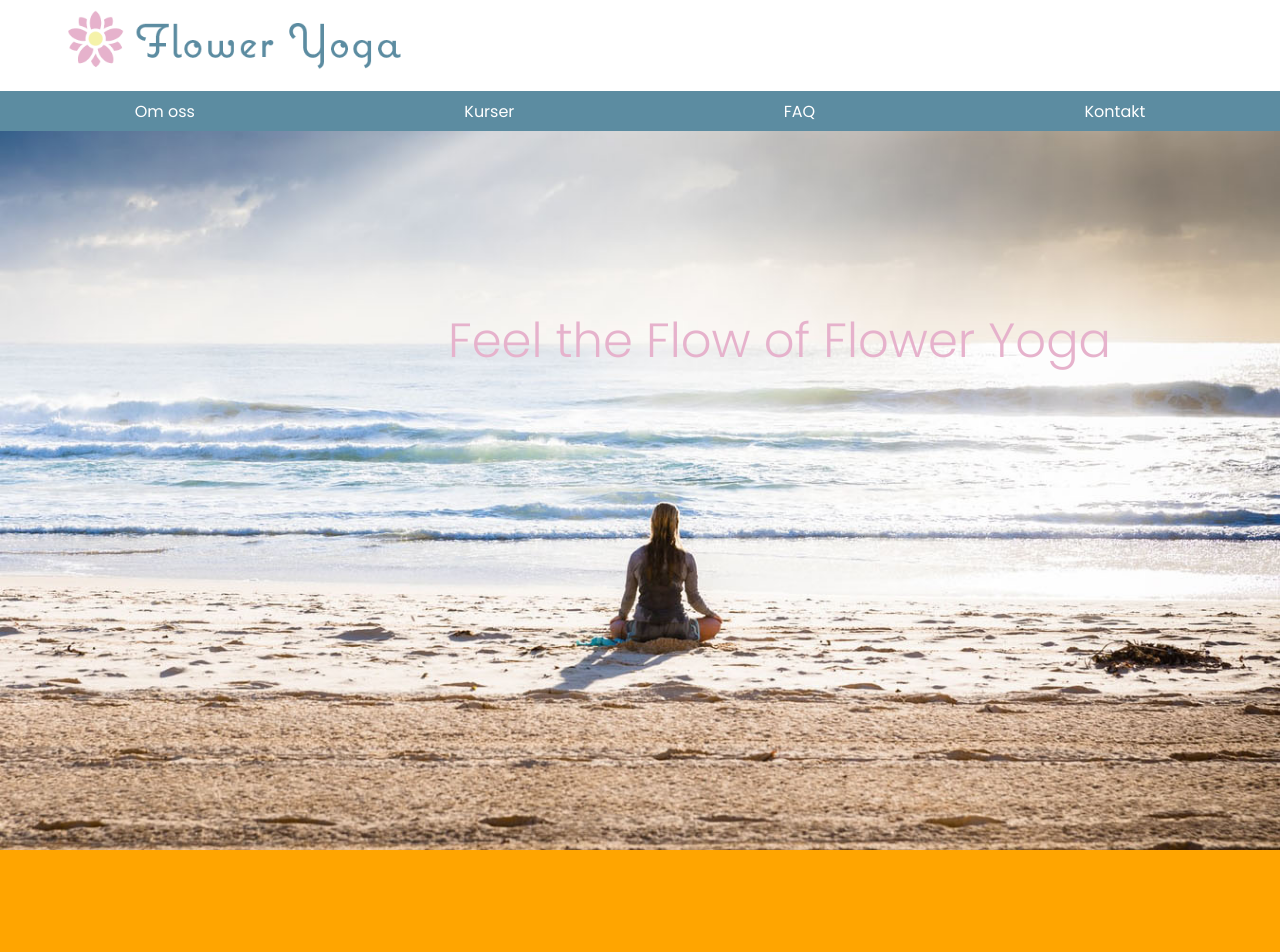
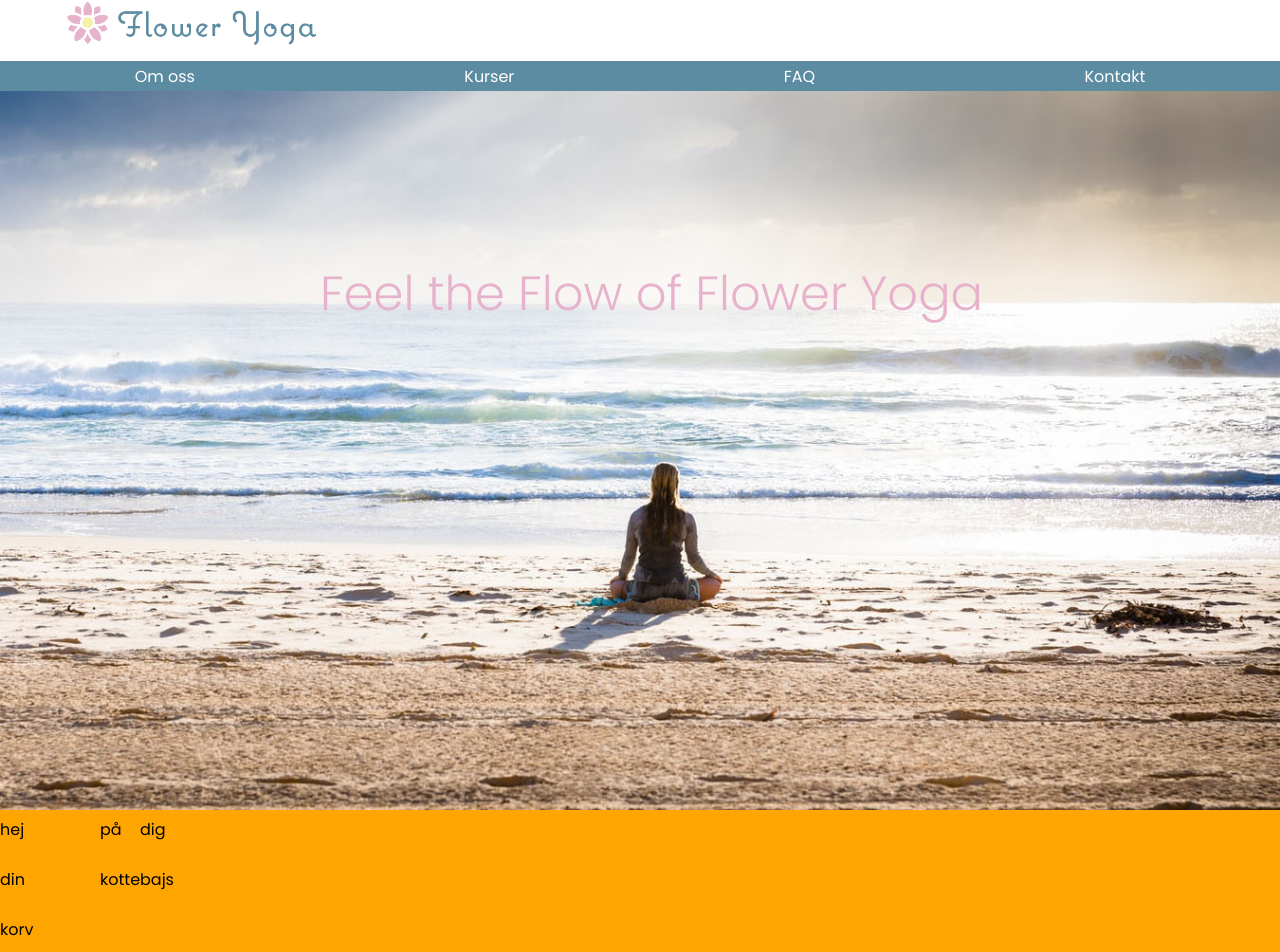
Before and after one commit to Anne-Lie-Back/yogaSummerProject, a React (Create React App) app in the folder client/: page / in a window 1280 px wide. Shown: the part 9-961 px from the top of the page. Before the commit the page ends 866 px from the top, so only its background shows below. Built offline with nearby package versions, Linux system fonts and the light colour scheme.

Commit message:
main content grid started

```diff
--- /dev/null
+++ b/client/src/components/HomeContent.tsx
@@ -0,0 +1,60 @@
+import React from 'react';
+import styled from '@emotion/styled'
+
+const GridContainer = styled("div")`
+    display: grid;
+    grid-template-columns: 100px 40px 40px;
+    grid-template-rows: 50px 50px 50px;
+    grid-template-areas:
+    "sideImage story story"
+    "courseIcon moreInfo moreInfo"
+    "course1 course2 course3"
+    ;
+
+    & .sideImage{
+        grid-area: 'sideImage';
+        background-color: 'blue';
+    }
+
+    & .story{
+        grid-area: 'story';
+    }
+
+    & .courseIcon{
+        grid-area: 'courseIcon';
+    }
+
+    & .moreInfo{
+        grid-area: 'moreInfo';
+    }
+
+    & .course1{
+        grid-area: 'course1';
+    }
+
+    & .course2{
+        grid-area: 'course2';
+    }
+
+    & .course3{
+        grid-area: 'course3';
+    }
+
+`
+function HomeContent() {
+    return(
+        <>
+          <GridContainer>
+                <div className = "sideImage">hej</div>
+                <div className = "story">på</div>
+                <div className = "courseIcon">dig</div>
+                <div className = "moreInfo">din</div>
+                <div className = "course1">kotte</div>
+                <div className = "course2">bajs</div>
+                <div className= "course3">korv</div>
+            </GridContainer>
+        </>
+    )
+}
+
+export default HomeContent;
--- a/client/src/components/header.jsx
+++ b/client/src/components/header.jsx
@@ -7,13 +7,13 @@ import styled from '@emotion/styled'
 import {css, jsx} from '@emotion/core'
 
 const HeaderContainer = styled("div")`
-    height: 6.25rem;
+    height: 4.37rem;
     background-color: #FFFFFF;
     display: flex;
     align-items: center;
 
     & img {
-        height: 4rem;
+        height: 3rem;
         margin: 1rem 4rem;
     };
 `;
--- a/client/src/components/menu.tsx
+++ b/client/src/components/menu.tsx
@@ -9,8 +9,17 @@ const MenuWrapper = styled('div')`
     justify-content:space-around;
     align-items: center;
     color: white;
-    height: 2.5rem;
+    height: 1.9rem;
     font-weight: 400;
+
+    & a{
+            text-decoration: none;
+            color: #ffffff;
+            transition: color 0.4s ease-in;
+        };
+    & a:hover{
+        color: #e6b2cc;
+    }
 `;
 function Menu(){
     const history = useHistory()
@@ -39,7 +48,7 @@ function Menu(){
     return (
         <MenuWrapper>
             {menuItems.map((item, index) =>
-                <Link to = {item.route} key = {`${item.label}'${index}`} style = {{textDecoration: 'none', color: 'white'}}>
+                <Link to = {item.route} key = {`${item.label}'${index}`}>
                     <p>{item.label}</p>
                 </Link>
             )}
--- a/client/src/pages/home.tsx
+++ b/client/src/pages/home.tsx
@@ -1,11 +1,15 @@
 import React from 'react'
+import HomeContent from '../components/HomeContent'
 
 function Home(){
     return (
-        <div style = {{position: 'relative'}}>
-            <img src={require('../assets/images/yogasummer.hero.jpg')} style = {{width: '100%'}} alt=""/>
-            <h2 style= {{position:'absolute', top: '24%', left: '35%', fontSize: '3rem', color: '#e6b2cc', fontWeight: 300}}>Feel the Flow of Flower Yoga</h2>
-        </div>
+        <>
+            <div style = {{position: 'relative'}}>
+                <img src={require('../assets/images/yogasummer.hero.jpg')} style = {{width: '100%'}} alt=""/>
+                <h2 style= {{position:'absolute', top: '23%', left: '25%', fontSize: '3rem', color: '#e6b2cc', fontWeight: 300}}>Feel the Flow of Flower Yoga</h2>
+            </div>
+            <HomeContent/>
+        </>
     )
 }
 
```
Also changed, not shown: client/src/components/hero.jpg (deleted).
